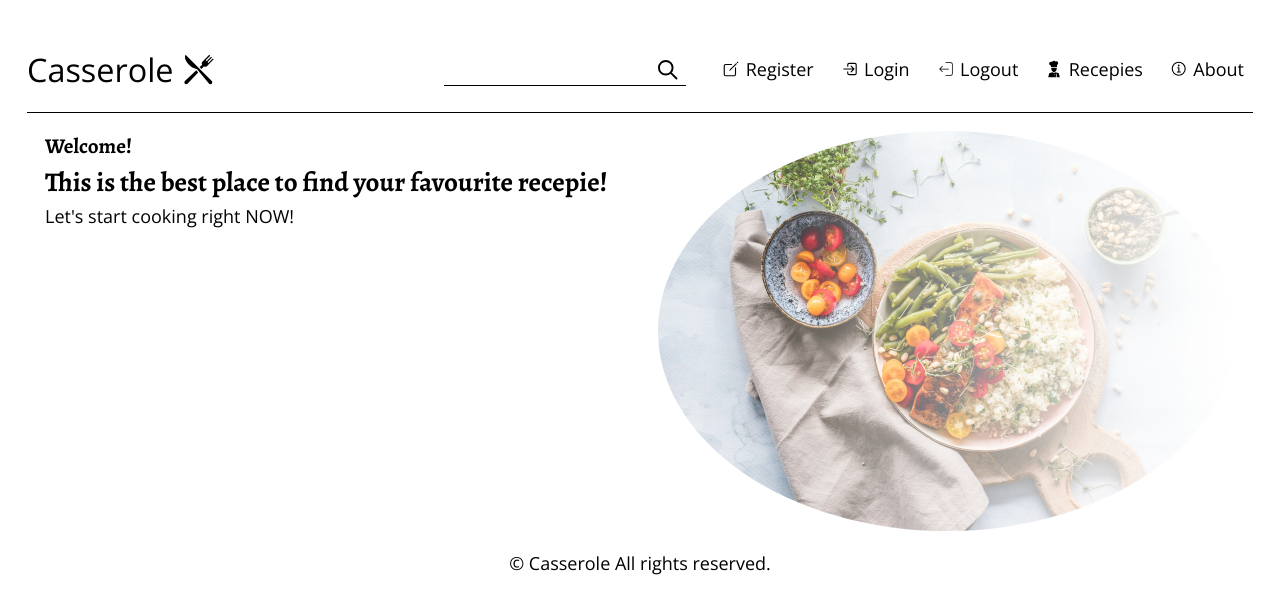
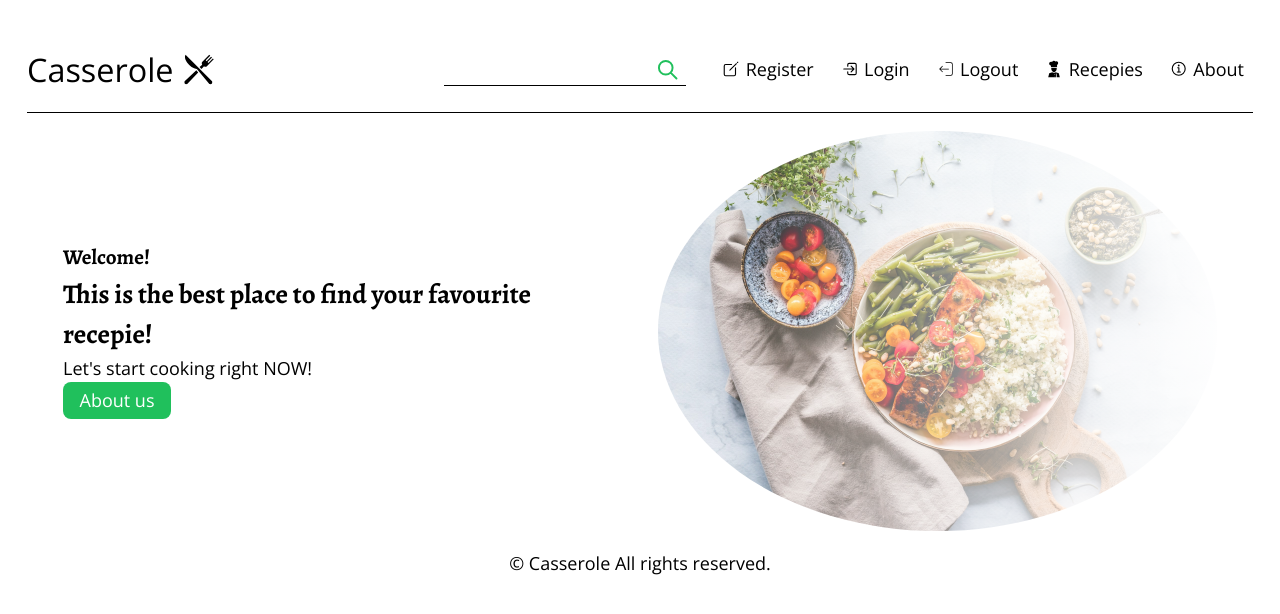
Before and after one commit to NikolaNikolov93/Casserole, a React (Vite) app: page / in a window 1280 px wide. Shown: the top 614 px of the page. Built offline with nearby package versions, Linux system fonts and the light colour scheme.

Commit message:
Styles changed to Home and Navigation

```diff
--- a/src/components/navbar/Navbar.module.css
+++ b/src/components/navbar/Navbar.module.css
@@ -39,7 +39,7 @@
 .search-icon {
   right: 0.3em;
   position: absolute;
-  color: black;
+  color: #20c05c;
   font-size: 1.3em;
 }
 .site-nav .main-nav {
@@ -135,12 +135,12 @@
   .hamburger-close span {
     height: 5px;
     width: 30px;
-    background-color: #bbb;
+    background-color: #20c05c;
   }
   .hamburger span {
     height: 5px;
     width: 30px;
-    background-color: #bbb;
+    background-color: #20c05c;
   }
 
   .site-nav .main-nav {
@@ -152,6 +152,7 @@
     transform: translateX(30px);
     transition: transform 1.3s ease;
     opacity: 10;
+    z-index: 99;
   }
 
   .site-nav .site-nav-title {
--- a/src/pages/home/Home.module.css
+++ b/src/pages/home/Home.module.css
@@ -1,17 +1,51 @@
 .home-headline {
   display: flex;
   flex-wrap: wrap;
-  gap: 2em;
   background-color: white;
 }
 .home-flex-item {
-  flex-basis: calc((100% - 2em) / 2);
+  flex-basis: calc((100%) / 2);
   height: 50vh;
+  padding: 0em 1em;
+}
+.home-headline-info {
+  display: flex;
+  flex-direction: column;
+  justify-content: center;
+}
+.home-headline-info a {
+  color: white;
+  background-color: #20c05c;
+  border-radius: 8px;
+  width: 6em;
+  text-align: center;
+  padding: 5px;
+}
+.home-headline-info a:hover {
+  background-color: #20c05da4;
 }
 .home-headline-img {
-  background-image: url("/images/homePageImages/ella-olsson-KPDbRyFOTnE-unsplash.jpg"),
-    linear-gradient(to right, rgba(255, 255, 255, 0), rgba(255, 255, 255, 1)); /* Use your image URL */
-  background-size: cover;
-  background-blend-mode: soft-light; /* Adjust blend mode as needed */
+  position: relative;
+  overflow: hidden;
+}
+.home-headline-img::after {
+  content: "";
+  position: absolute;
+  top: 0;
+  left: 0;
+  width: 100%;
+  height: 100%;
+  background: linear-gradient(
+    to right,
+    rgba(255, 255, 255, 0),
+    rgba(255, 255, 255, 1)
+  ); /* Opacity gradient */
+}
+.home-headline-img img {
+  position: relative;
+  display: block;
+  width: 100%;
+  height: 100%;
+  object-fit: cover;
   border-radius: 50%;
 }
--- a/src/pages/home/Home.tsx
+++ b/src/pages/home/Home.tsx
@@ -10,10 +10,16 @@ const Home = () => {
           <h3>Welcome!</h3>
           <h2>This is the best place to find your favourite recepie!</h2>
           <p>Let's start cooking right NOW!</p>
+          <a href="/about">About us</a>
         </div>
         <div
           className={`${styles["home-headline-img"]} ${styles["home-flex-item"]}`}
-        ></div>
+        >
+          <img
+            src="/images/homePageImages/ella-olsson-KPDbRyFOTnE-unsplash.jpg"
+            alt=""
+          />
+        </div>
       </section>
     </section>
   );
```
